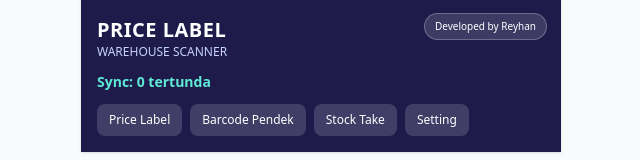
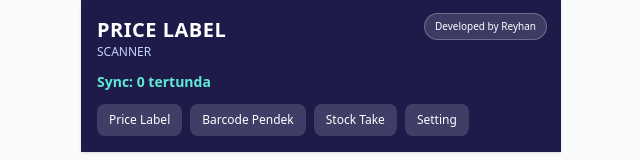
Before and after one commit to rehanmuhammad9876-ai/Scanner, a Next.js app: page / in a window 1280 px wide. Shown: the top 160 px of the page, without its empty margins (319-959 px from the left). Built offline with nearby package versions, Linux system fonts and the light colour scheme.

Commit message:
Update page.tsx

```diff
--- a/app/page.tsx
+++ b/app/page.tsx
@@ -27,7 +27,7 @@ export default function Home() {
  const retry = (item: ScanItem) => void syncItem(item);
  const scanFromCamera = useCallback((code: string, format: string) => { if (Date.now() - debounceRef.current < 800) return; debounceRef.current = Date.now(); void addScan(code, format); }, [addScan]);
  useEffect(() => { const onOnline = () => { items.filter((item: ScanItem) => item.status !== 'sent').forEach((item: ScanItem) => { void syncItem(item); }); }; window.addEventListener('online', onOnline); return () => window.removeEventListener('online', onOnline); }, [items, syncItem]);
- return <main className="min-h-screen max-w-[480px] mx-auto bg-slate-50 pb-8"><header className="bg-indigo-950 text-white px-4 py-4 sticky top-0 z-20 shadow"><div className="flex items-center justify-between"><div><div className="font-black text-xl tracking-wide">PRICE LABEL</div><div className="text-xs text-indigo-200">WAREHOUSE SCANNER</div></div><InstallPWA/></div><div className="mt-3 text-sm font-bold text-teal-300">Sync: {pending} tertunda</div><nav className="mt-3 flex gap-2 text-xs"><a className="rounded-lg bg-white/15 px-3 py-2" href="/">Price Label</a><a className="rounded-lg bg-white/15 px-3 py-2" href="/barcode-short">Barcode Pendek</a><a className="rounded-lg bg-white/15 px-3 py-2" href="/stock-take">Stock Take</a><a className="rounded-lg bg-white/15 px-3 py-2" href="/setting">Setting</a></nav></header>
+ return <main className="min-h-screen max-w-[480px] mx-auto bg-slate-50 pb-8"><header className="bg-indigo-950 text-white px-4 py-4 sticky top-0 z-20 shadow"><div className="flex items-center justify-between"><div><div className="font-black text-xl tracking-wide">PRICE LABEL</div><div className="text-xs text-indigo-200">SCANNER</div></div><InstallPWA/></div><div className="mt-3 text-sm font-bold text-teal-300">Sync: {pending} tertunda</div><nav className="mt-3 flex gap-2 text-xs"><a className="rounded-lg bg-white/15 px-3 py-2" href="/">Price Label</a><a className="rounded-lg bg-white/15 px-3 py-2" href="/barcode-short">Barcode Pendek</a><a className="rounded-lg bg-white/15 px-3 py-2" href="/stock-take">Stock Take</a><a className="rounded-lg bg-white/15 px-3 py-2" href="/setting">Setting</a></nav></header>
  <section className="p-4 space-y-4"><div className="rounded-2xl bg-indigo-900 text-white p-4"><div className="text-xs text-indigo-200">SHELF AKTIF</div><div className="text-3xl font-black break-all">{shelfLocked ? shelf : '— Belum dipilih —'}</div>{shelfLocked && <button onClick={() => {setShelf('');setShelfLocked(false);shelfRef.current?.focus();}} className="mt-3 rounded-lg bg-white text-indigo-950 px-4 py-2 font-bold">Ganti Shelf</button>}</div>
  <div className="rounded-2xl bg-white border p-4 space-y-3"><label className="block font-bold text-lg">Shelf</label><input ref={shelfRef} disabled={shelfLocked} value={shelf} onChange={(e) => setShelf(e.target.value)} placeholder="Contoh AG01-03" className="w-full rounded-xl border-2 p-3 text-lg disabled:bg-slate-100"/><div className="grid grid-cols-2 gap-2"><button onClick={() => setScanner('shelf')} disabled={shelfLocked} className="rounded-xl bg-teal-600 text-white font-bold p-3 disabled:opacity-40">📷 Scan Kamera</button><button onClick={() => setManualShelf(true)} disabled={shelfLocked} className="rounded-xl border-2 p-3 font-bold disabled:opacity-40">✓ Enter Manual</button></div></div>
  <div className="rounded-2xl bg-white border p-4 space-y-3"><label className="block font-bold text-lg">Barcode</label><input ref={barcodeRef} value={barcode} onChange={(e) => setBarcode(e.target.value)} onKeyDown={(e) => {if(e.key==='Enter') void submitManual('barcode');}} placeholder="Scan atau ketik barcode" className="w-full rounded-xl border-2 p-3 text-lg"/><div className="grid grid-cols-2 gap-2"><button onClick={() => setScanner('barcode')} className="rounded-xl bg-teal-600 text-white font-bold p-3">📷 Scan Kamera</button><button onClick={() => setManualBarcode(true)} className="rounded-xl border-2 p-3 font-bold">✓ Enter Manual</button></div></div>
```
